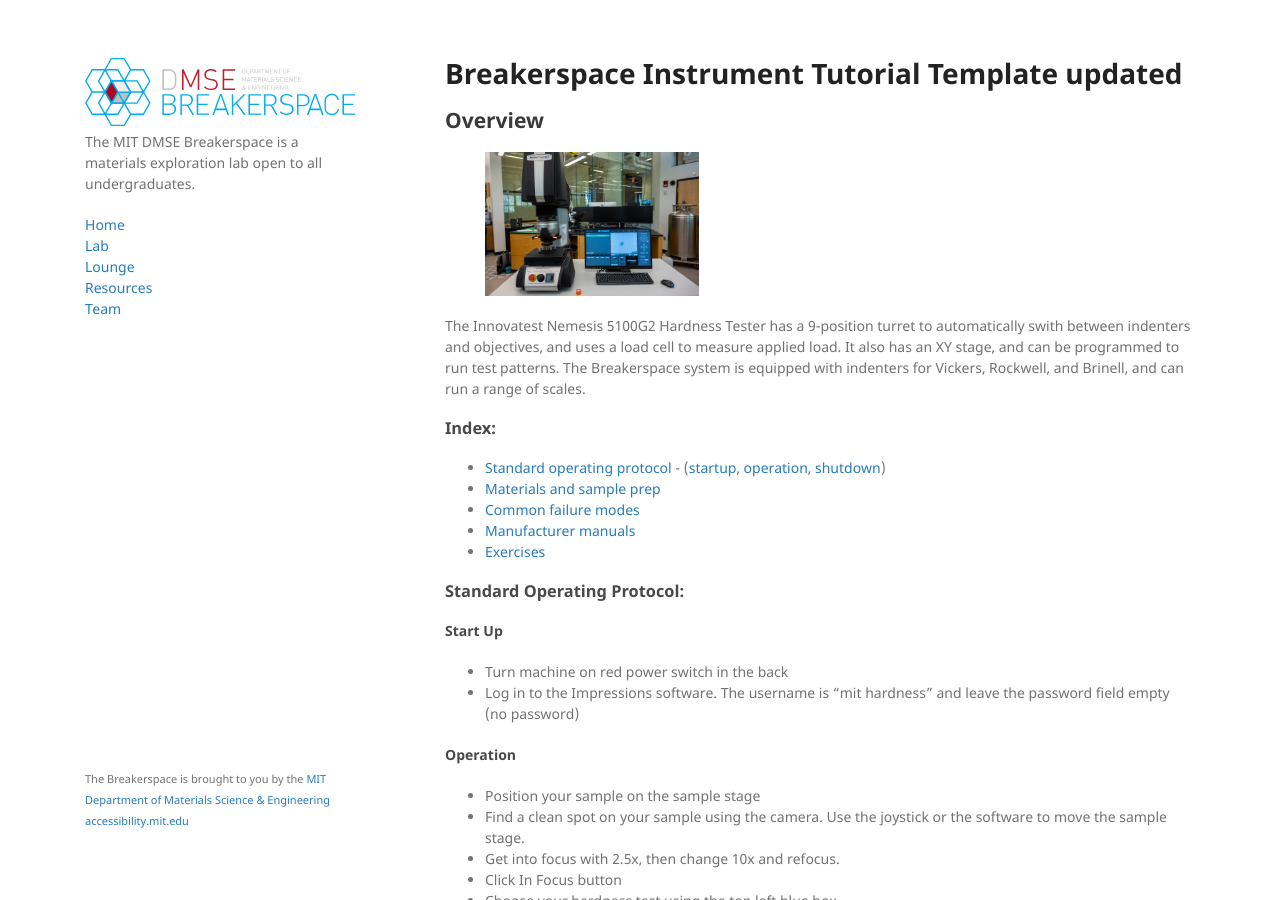
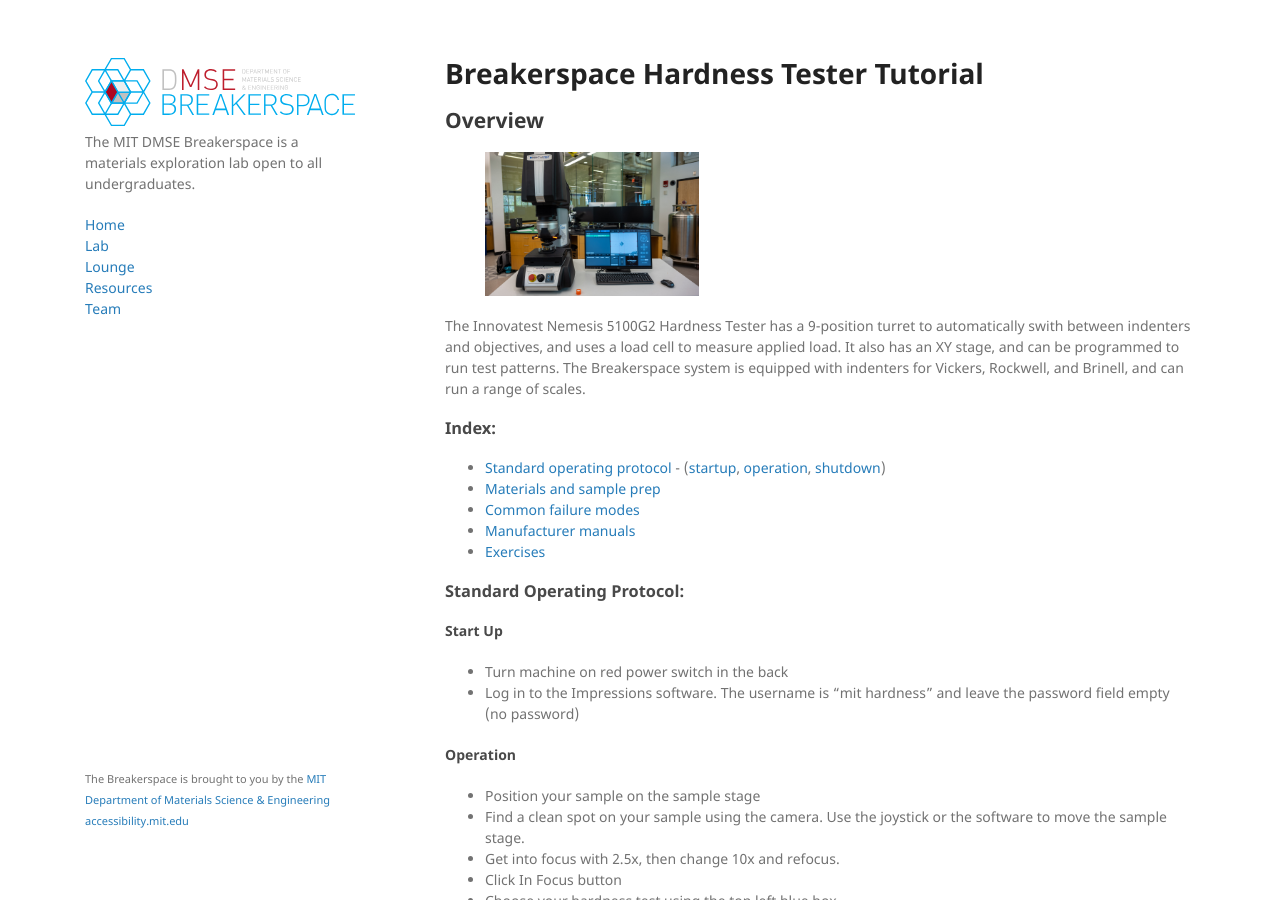
Before and after one commit to MIT-DMSE-Breakerspace/MIT-DMSE-Breakerspace.github.io, a Jekyll site: the page built from tutorials/hardness-preview.md, in a window 1280 px wide and 900 px high. Built offline with Jekyll 4.4.1, drawn with Linux system fonts in a browser that asks for light colours; our own code applies the rules of GitHub Pages for plain Markdown files.

Commit message:
Update hardness-preview.md

```diff
--- a/tutorials/hardness-preview.md
+++ b/tutorials/hardness-preview.md
@@ -1,7 +1,7 @@
 ---
 layout: default
 ---
-# Breakerspace Instrument Tutorial Template updated
+# Breakerspace Hardness Tester Tutorial
 
 ## Overview
 
```
